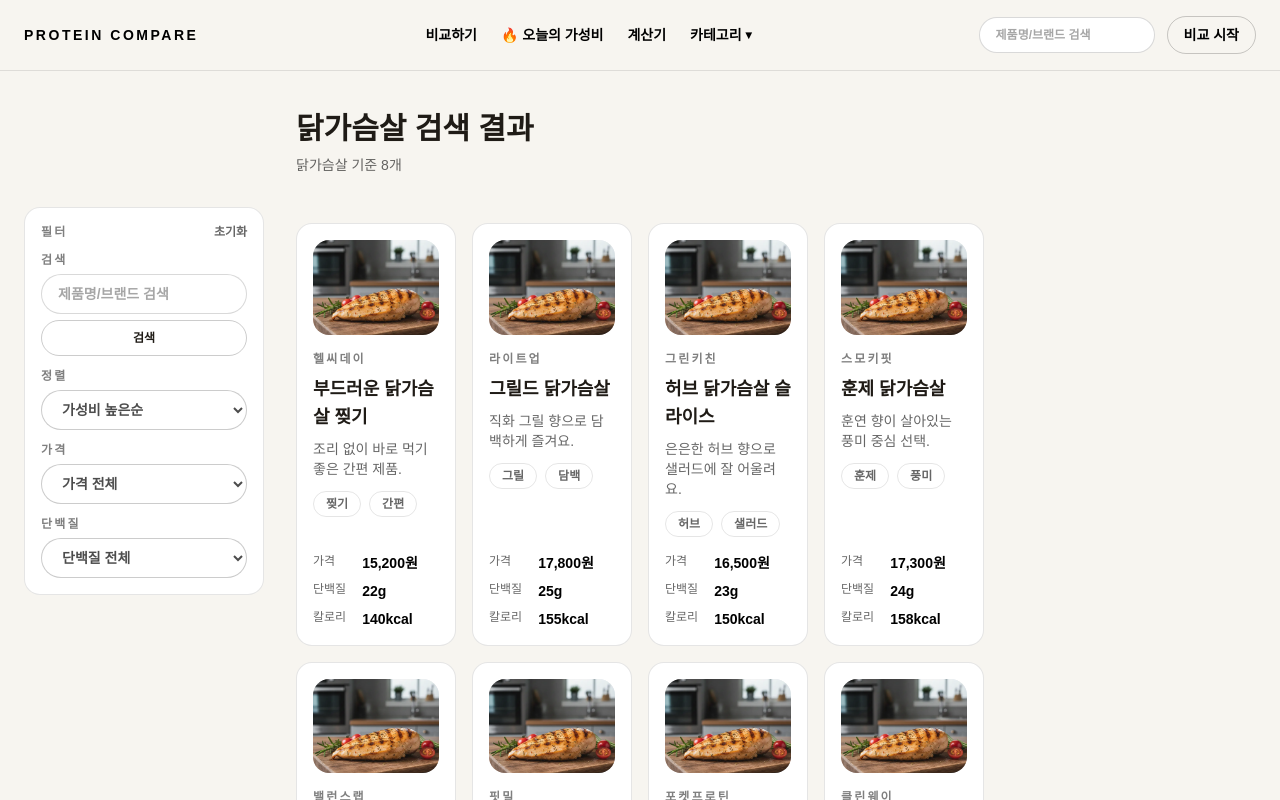
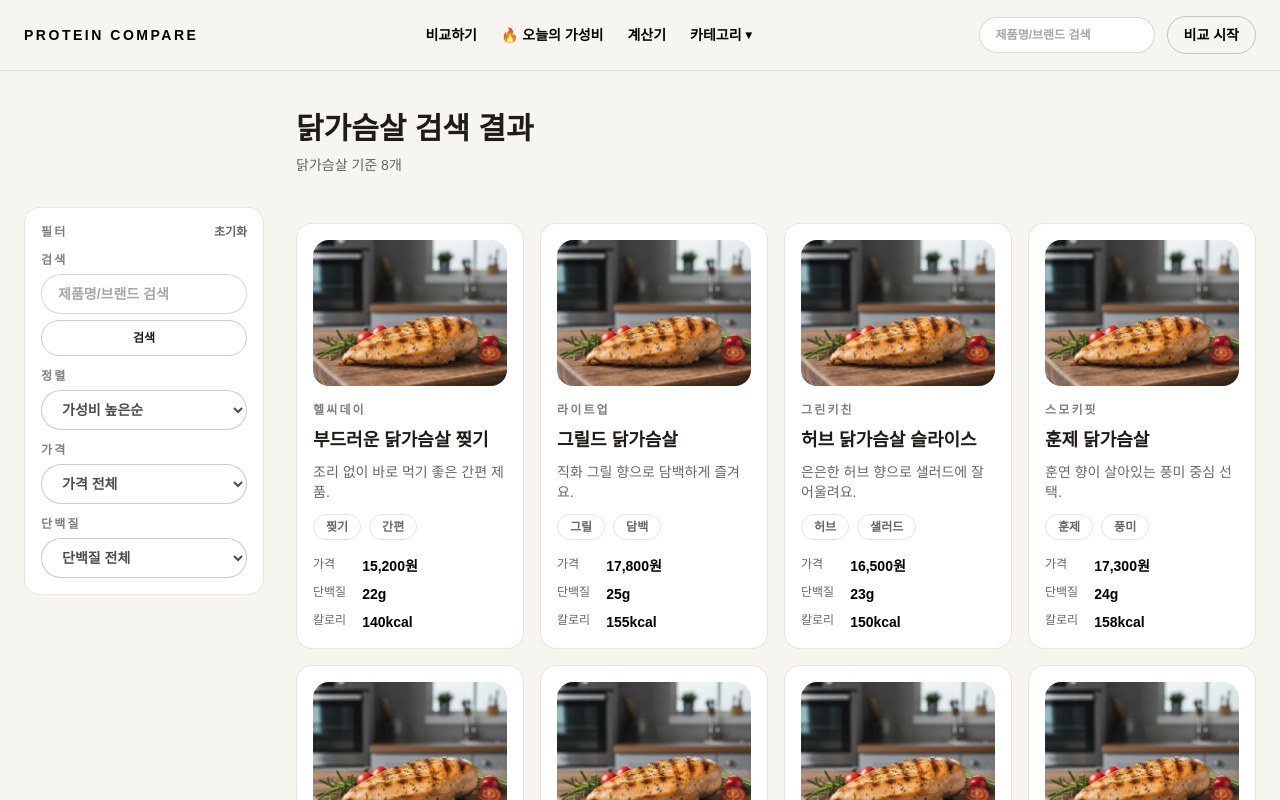
Before and after one commit to no-jisub/protein_front, a Next.js app: page /products in a window 1280 px wide. Shown: the top 800 px of the page. Built offline with nearby package versions, Linux system fonts and the light colour scheme.

Commit message:
레이아웃 수정

```diff
--- a/app/products/page.tsx
+++ b/app/products/page.tsx
@@ -176,8 +176,7 @@ export default function ProductsPage() {
     <main className="min-h-screen bg-[#f7f5f0] text-[#1f1b16]">
       <section className="mx-auto max-w-7xl px-6 py-10">
         <div className="grid gap-8 lg:grid-cols-[minmax(240px,1fr)_minmax(0,64rem)_minmax(240px,1fr)]">
-          <div className="hidden lg:block" />
-          <div className="w-full max-w-6xl justify-self-center">
+          <div className="w-full max-w-none justify-self-stretch lg:col-span-2 lg:col-start-2">
             <div>
               <h1 className="text-3xl font-semibold">{categoryTitle} 검색 결과</h1>
               <p className="mt-2 text-sm text-black/60">
@@ -185,10 +184,9 @@ export default function ProductsPage() {
               </p>
             </div>
           </div>
-          <div className="hidden lg:block" />
         </div>
 
-        <div className="mt-8 grid gap-8 lg:grid-cols-[minmax(240px,1fr)_minmax(0,64rem)_minmax(240px,1fr)]">
+        <div className="mt-8 grid gap-8 lg:grid-cols-[240px_minmax(0,1fr)]">
           <div className="hidden items-start lg:flex">
             <aside className="w-[240px]">
               <div className="sticky top-6 rounded-2xl border border-black/10 bg-white p-4 text-sm">
@@ -283,7 +281,7 @@ export default function ProductsPage() {
             </aside>
           </div>
 
-          <div className="w-full max-w-6xl min-w-0 justify-self-center">
+          <div className="w-full max-w-none min-w-0 justify-self-stretch">
             <div className="flex items-center justify-between lg:hidden">
               <button
                 type="button"
@@ -372,7 +370,6 @@ export default function ProductsPage() {
               </div>
             )}
           </div>
-          <div className="hidden lg:block" />
         </div>
       </section>
 
```
